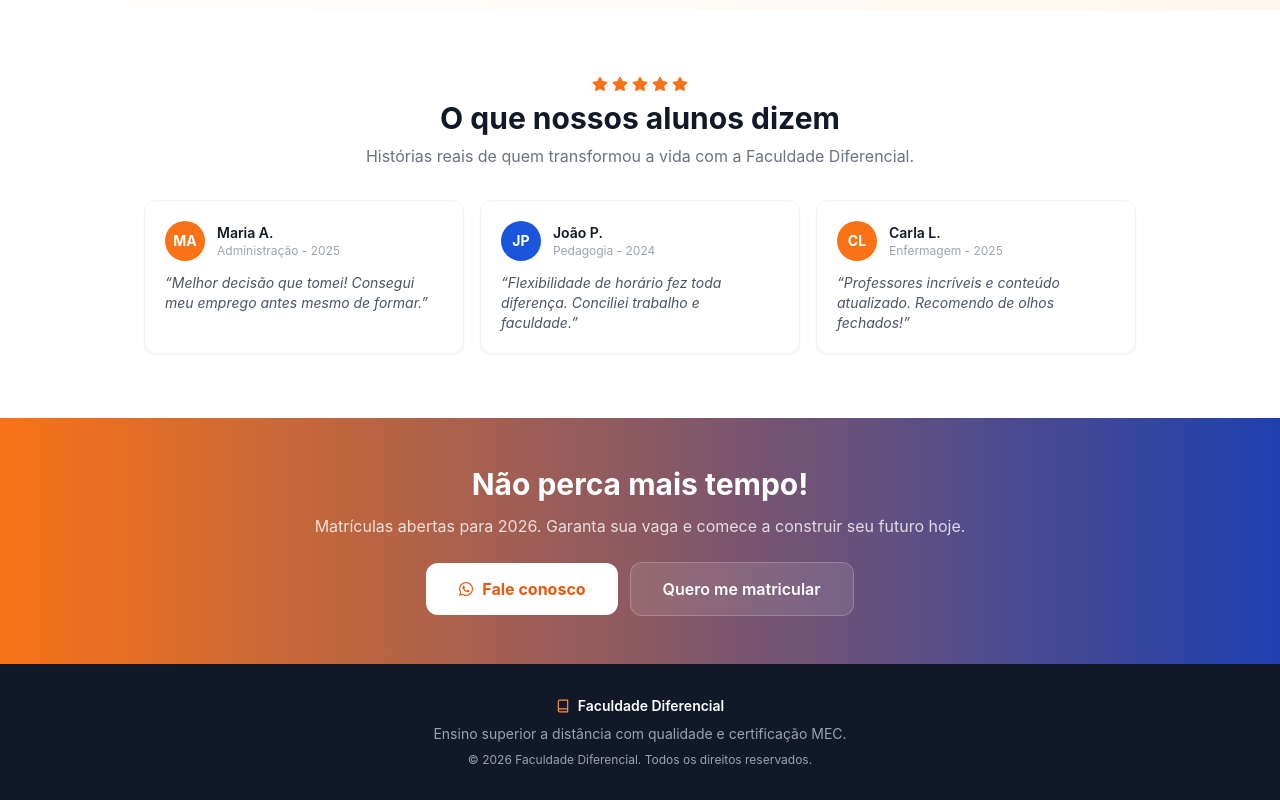
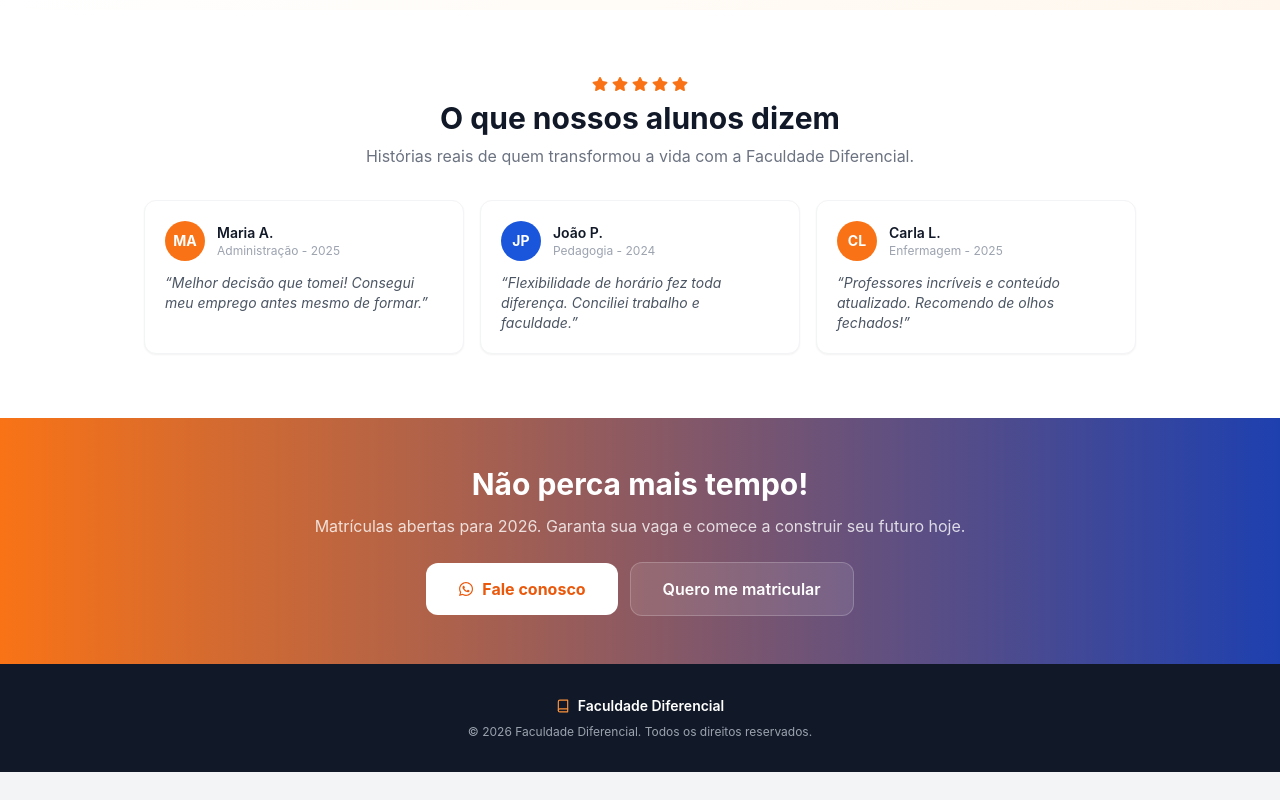
Before and after one commit to ED709112/faculdade-diferencial-ead, a Next.js app in the folder frontend/: page /saiba-mais in a window 1280 px wide. Shown: the part 1635-2435 px from the top of the page. After the commit the page ends 2407 px from the top, so only its background shows below. Built offline with nearby package versions, Linux system fonts and the light colour scheme; no server answers.

Commit message:
fix: remove Ensino superior a distancia from site

```diff
--- a/frontend/src/app/saiba-mais/page.tsx
+++ b/frontend/src/app/saiba-mais/page.tsx
@@ -310,7 +310,6 @@ export default function SaibaMaisPage() {
             <FiBook className="text-secondary-400" />
             <span className="text-white font-semibold">Faculdade Diferencial</span>
           </div>
-          <p>Ensino superior a distância com qualidade e certificação MEC.</p>
           <p className="text-xs mt-2">&copy; {new Date().getFullYear()} Faculdade Diferencial. Todos os direitos reservados.</p>
         </div>
       </footer>
```
